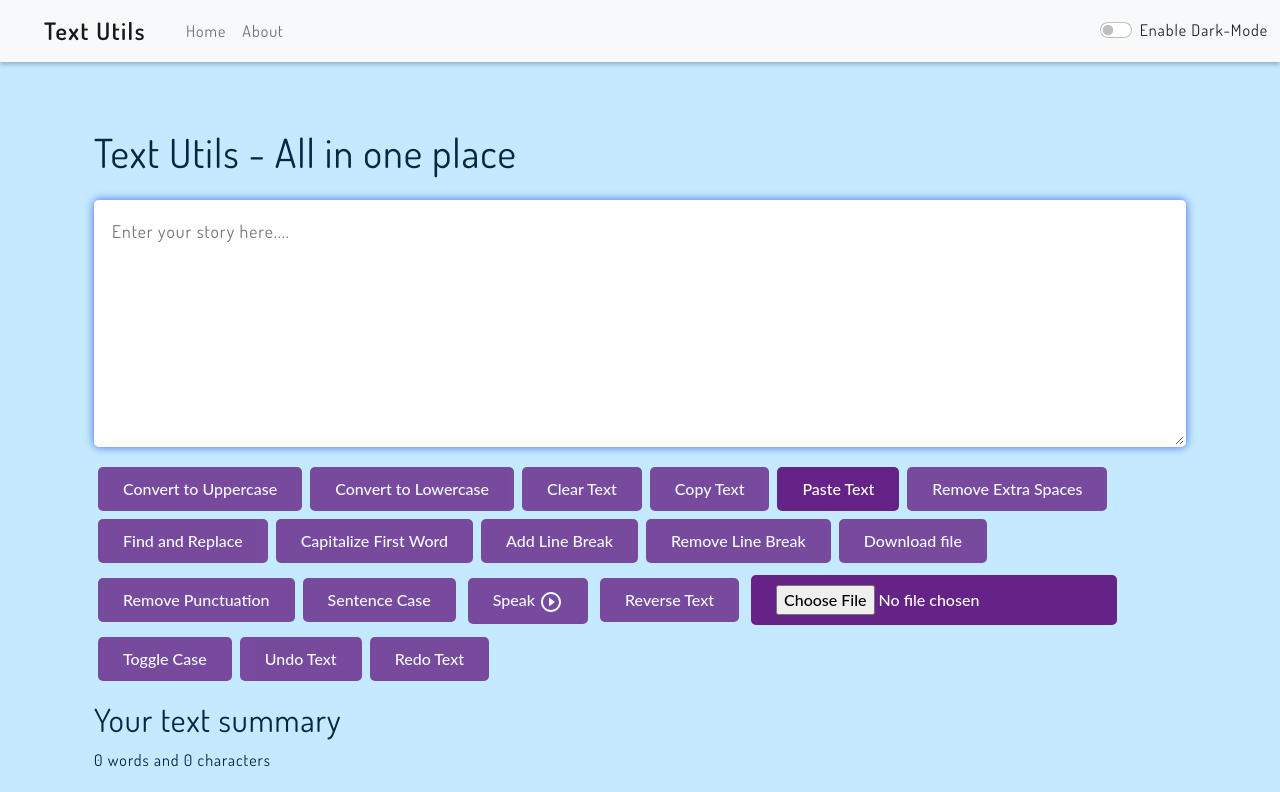
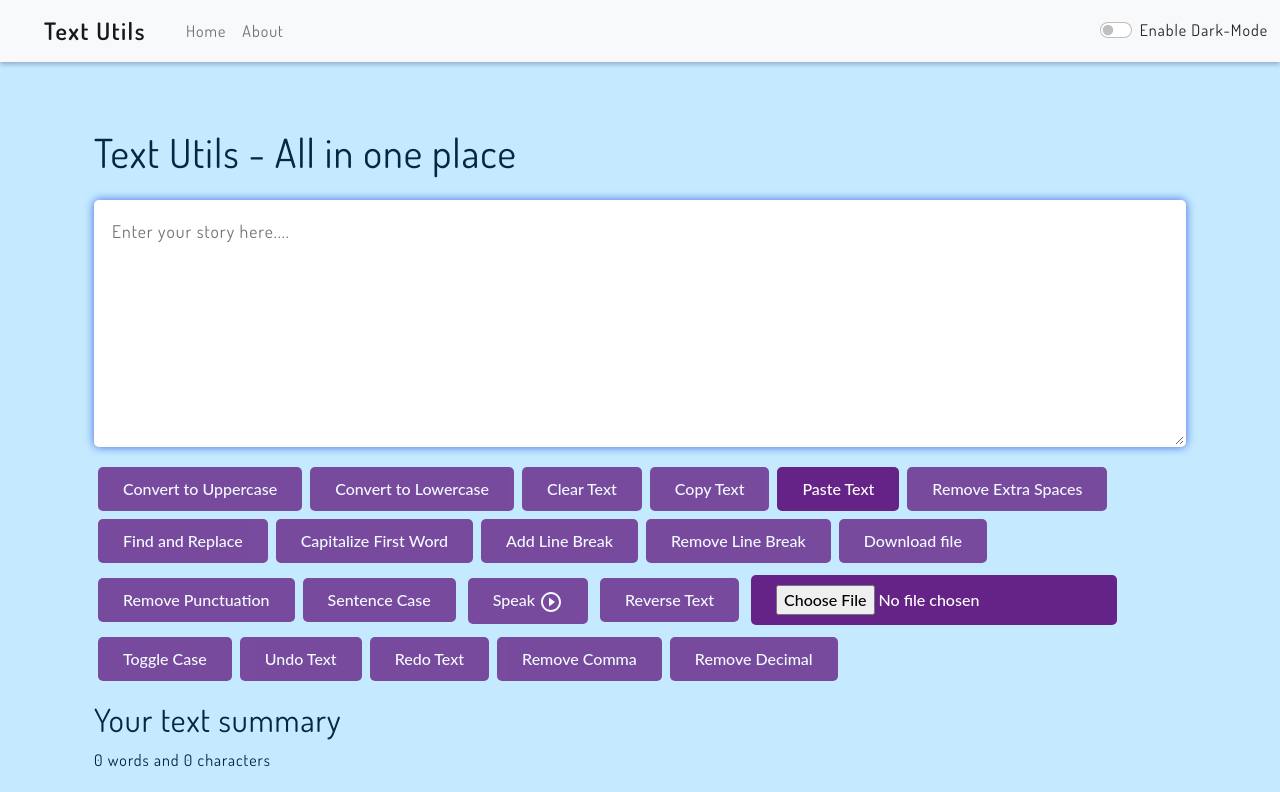
Before and after one commit to PCON-Hacktoberfest-2022/Textutils, a React (Create React App) app: page / in a window 1280 px wide. Shown: the top 792 px of the page. Built offline with nearby package versions, Linux system fonts and the light colour scheme.

Commit message:
Added feature like Remove Comma nd Remove Decimal

```diff
--- a/src/components/TextForm.js
+++ b/src/components/TextForm.js
@@ -1,6 +1,6 @@
 import React, { useState } from "react";
-import ResumeIcon from '@mui/icons-material/PlayCircleFilledWhiteOutlined';
-import PauseIcon from '@mui/icons-material/PauseCircleOutlineOutlined';
+import ResumeIcon from "@mui/icons-material/PlayCircleFilledWhiteOutlined";
+import PauseIcon from "@mui/icons-material/PauseCircleOutlineOutlined";
 
 export default function TextForm(props) {
   const handleUpClick = () => {
@@ -17,6 +17,36 @@ export default function TextForm(props) {
     let newText = text.toLowerCase();
     setText(newText);
     props.showAlert("Converted to lowercase!", "success");
+  };
+
+  const handleRemoveComma = () => {
+    undoTextHistory.push(text);
+    updateUndoTextHistory(undoTextHistory);
+    let newText = "";
+    for (let i = 0; i < text.length; i++) {
+      if (text[i] === ",") {
+        continue;
+      } else {
+        newText += text[i];
+      }
+    }
+    setText(newText);
+    props.showAlert("Removed Comma's !", "success");
+  };
+
+  const handleRemoveDecimal = () => {
+    undoTextHistory.push(text);
+    updateUndoTextHistory(undoTextHistory);
+    let newText = "";
+    for (let i = 0; i < text.length; i++) {
+      if (text[i] === ".") {
+        continue;
+      } else {
+        newText += text[i];
+      }
+    }
+    setText(newText);
+    props.showAlert("Removed Decimal's !", "success");
   };
 
   // toggle case: prabhat7k
@@ -226,18 +256,18 @@ export default function TextForm(props) {
 
     console.log(speechSynthesis);
     if (speechSynthesis.speaking === true && speechSynthesis.paused === false) {
-      speechSynthesis.pause();    //   console.log("paused");
+      speechSynthesis.pause(); //   console.log("paused");
       updateIsSpeaking(false);
       return;
     }
     const msg = new SpeechSynthesisUtterance(text);
     if (speechSynthesis.paused === true && speechSynthesis.speaking === true) {
-   //   console.log("resumed");
+      //   console.log("resumed");
       updateIsSpeaking(true);
       speechSynthesis.resume();
     } else {
       speechSynthesis.cancel();
-    //  console.log("speaking");
+      //  console.log("speaking");
       updateIsSpeaking(true);
       speechSynthesis.speak(msg);
     }
@@ -245,9 +275,9 @@ export default function TextForm(props) {
 
     msg.addEventListener("end", () => {
       speechSynthesis.cancel();
-     // console.log("cancelled");
+      // console.log("cancelled");
       updateIsSpeaking(false);
-     // console.log("completed");
+      // console.log("completed");
     });
   };
 
@@ -306,7 +336,8 @@ export default function TextForm(props) {
             // }}
             id="myBox"
             rows="8"
-          spellCheck="true"></textarea>
+            spellCheck="true"
+          ></textarea>
         </div>
         <button
           disabled={text.length === 0}
@@ -401,10 +432,9 @@ export default function TextForm(props) {
           type="submit"
           onClick={speak}
         >
-          {isSpeaking ? "Pause ": "Speak "}
-          {isSpeaking && <PauseIcon/>}
-          {!isSpeaking && <ResumeIcon/>}
-
+          {isSpeaking ? "Pause " : "Speak "}
+          {isSpeaking && <PauseIcon />}
+          {!isSpeaking && <ResumeIcon />}
         </button>
         <button
           disabled={text.length === 0}
@@ -441,6 +471,22 @@ export default function TextForm(props) {
           onClick={handleRedoText}
         >
           Redo Text
+        </button>
+        <button
+          disabled={text.length === 0}
+          className="custom-button mx-1 my-1"
+          type="submit"
+          onClick={handleRemoveComma}
+        >
+          Remove Comma
+        </button>
+        <button
+          disabled={text.length === 0}
+          className="custom-button mx-1 my-1"
+          type="submit"
+          onClick={handleRemoveDecimal}
+        >
+          Remove Decimal
         </button>
 
         {findAndReplace && (
@@ -493,7 +539,6 @@ export default function TextForm(props) {
           }`}
         >
           {text.length > 0 ? text : "Nothing to preview!"}
-
         </div>
       </div>
     </>
```
Also changed, not shown: 1 other file (tests, documents, lock files or other folders).
